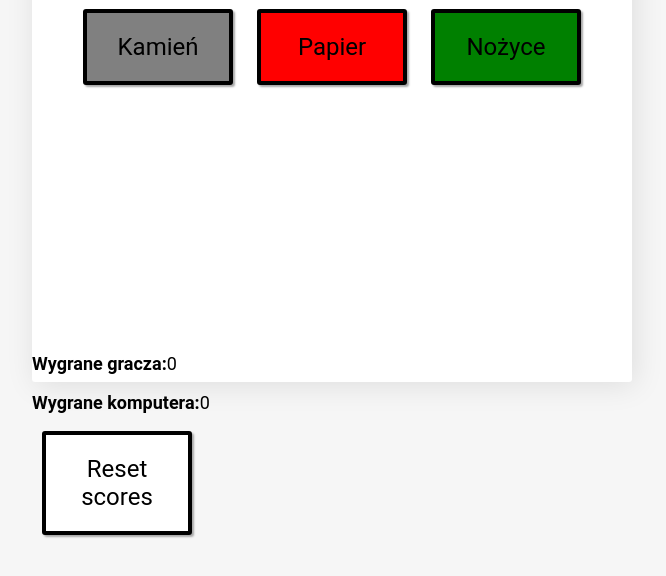
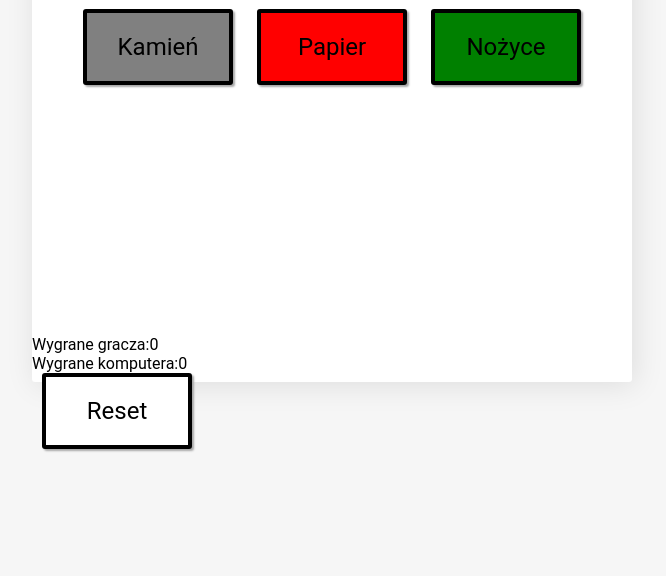
Before and after one commit to Edyta2801/javascript-prework, a website: page index.html in a window 1280 px wide. Shown: the part 188-764 px from the top of the page, without its empty margins (308-974 px from the left). Drawn offline with Linux system fonts and the light colour scheme.

Commit message:
refactor code

```diff
--- a/index.html
+++ b/index.html
@@ -19,12 +19,10 @@
 			<div id="messages"></div>
 		</div>
 		<div id="result-container">
-			<div id="result">
-				<p class="result-row" id="playerScores"><strong>Wygrane gracza:</strong><span id="wins">0</span></p>
-				<p class="result-row" id="computerScores"><strong>Wygrane komputera:</strong><span id="lost">0</span>
-				</p>
-				<button id="resetButton">Reset scores</button>
+			<div class="result" id="playerScores">Wygrane gracza:<span id="wins">0</span></div>
+			<div class="result" id="computerScores">Wygrane komputera:<span id="lost">0</span>
 			</div>
+			<button id="resetButton">Reset</button>
 		</div>
 	</div>
 	<script src="js/functions.js"></script>
```
